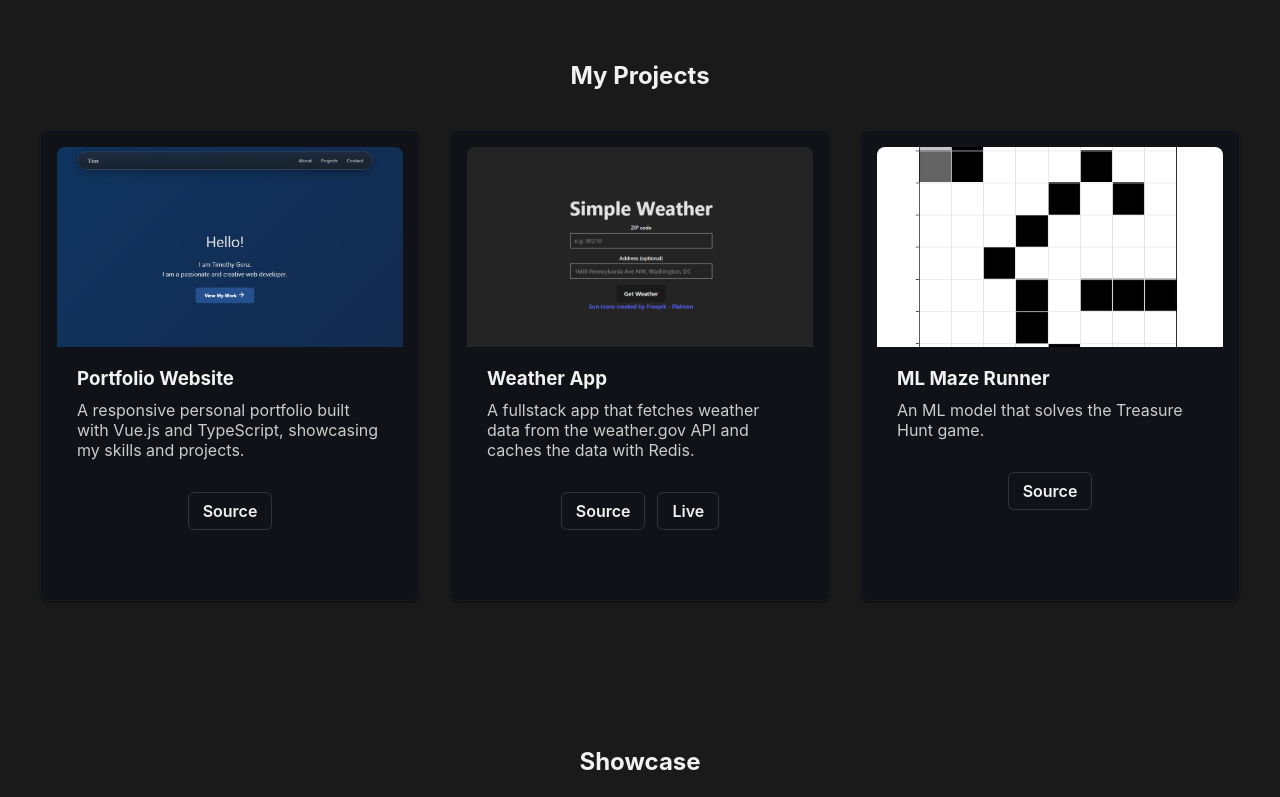
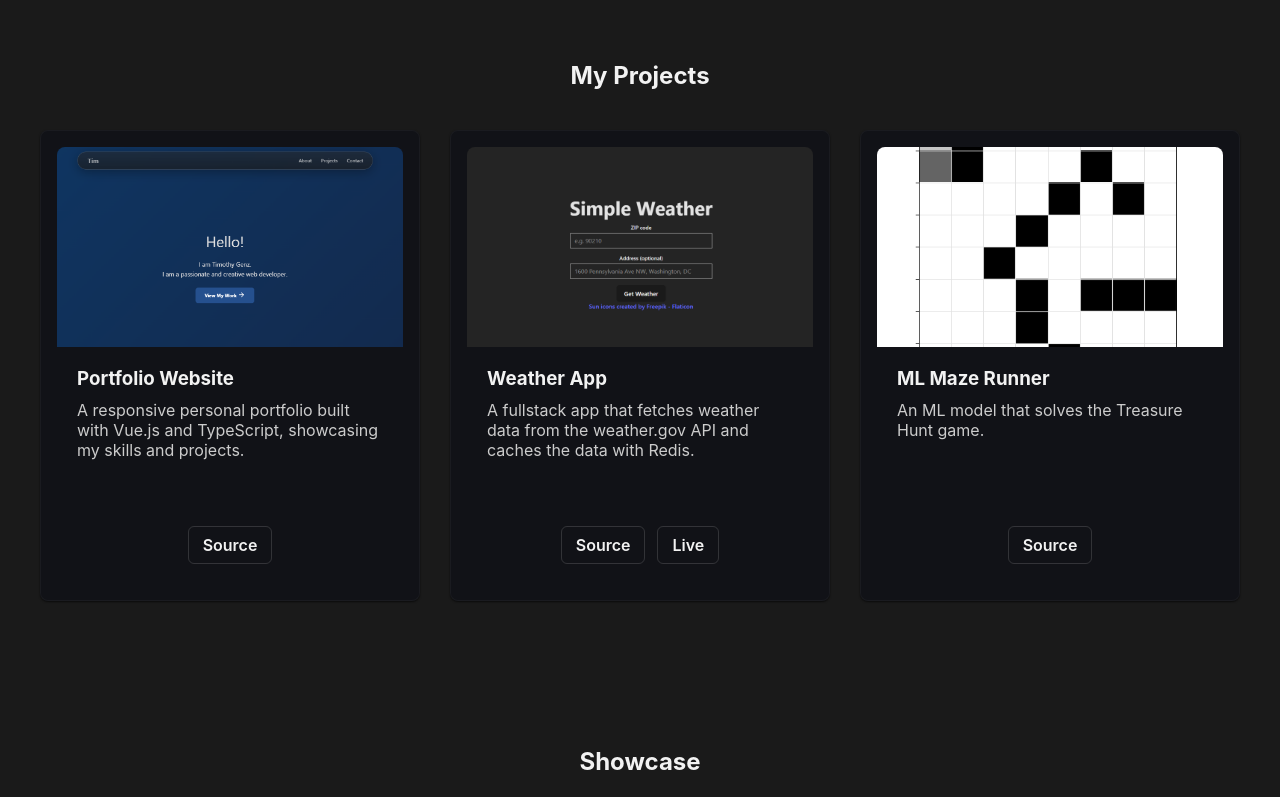
Before and after one commit to Tgenz1213/Tgenz1213, a Vue app: page / in a window 1280 px wide. Shown: the part 1680-2477 px from the top of the page. Built offline with nearby package versions, Linux system fonts and the light colour scheme.

Commit message:
feat: update BaseCard layout to use flexbox for improved structure

```diff
--- a/src/components/BaseCard.vue
+++ b/src/components/BaseCard.vue
@@ -29,7 +29,8 @@ const linkAttrs = { target: '_blank', rel: 'noopener noreferrer' }
 
 <style scoped>
 .base-card {
-  display: block;
+  display: flex;
+  flex-direction: column;
   height: 100%;
   padding: 1rem;
   border-radius: 8px;
@@ -51,6 +52,13 @@ const linkAttrs = { target: '_blank', rel: 'noopener noreferrer' }
 .base-card__footer {
   margin: 0;
 }
+
+.base-card__body {
+  flex: 1 0 auto;
+}
+.base-card__footer {
+  margin-top: auto;
+}
 .base-card.align-center {
   text-align: center;
   align-items: center;
```
